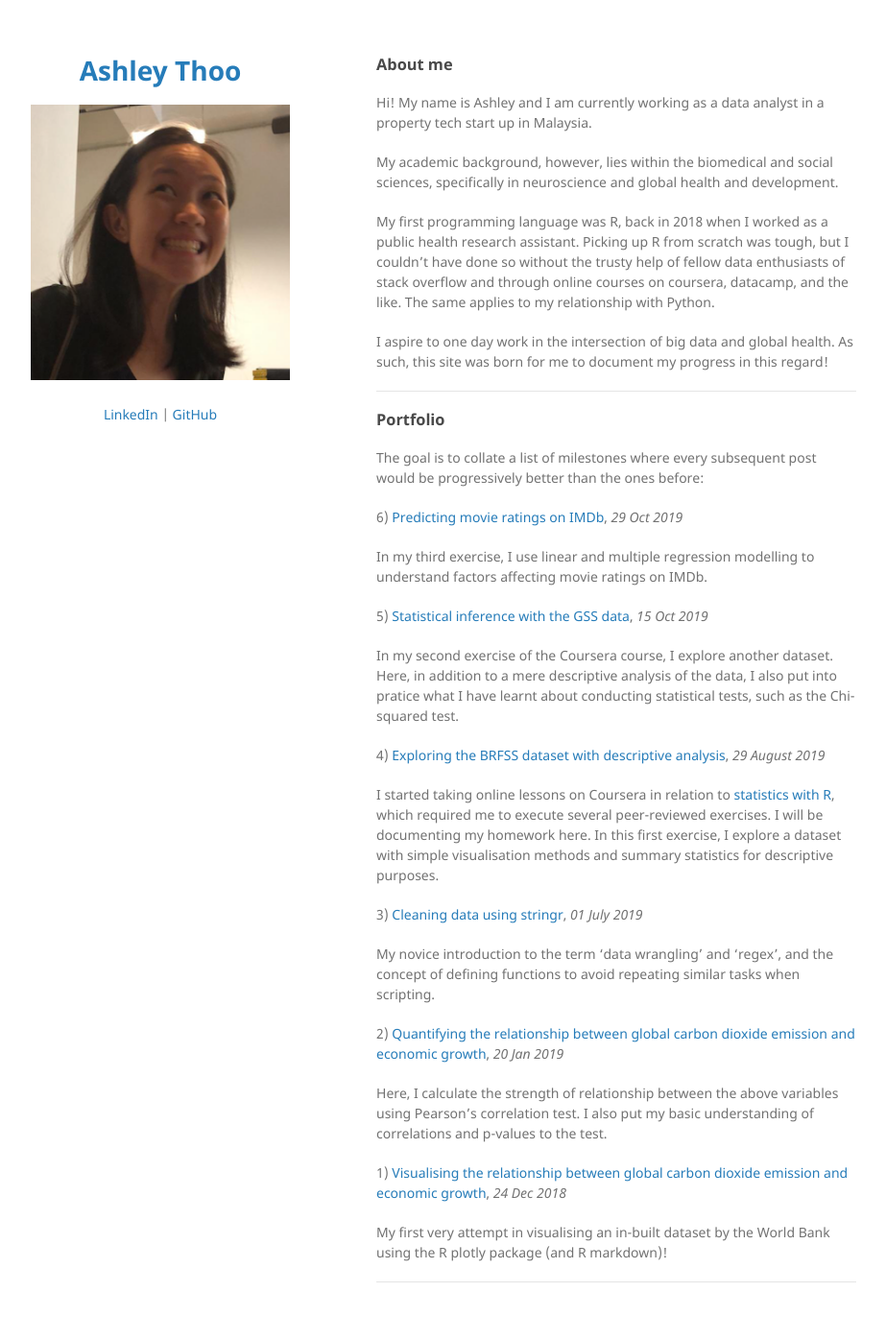
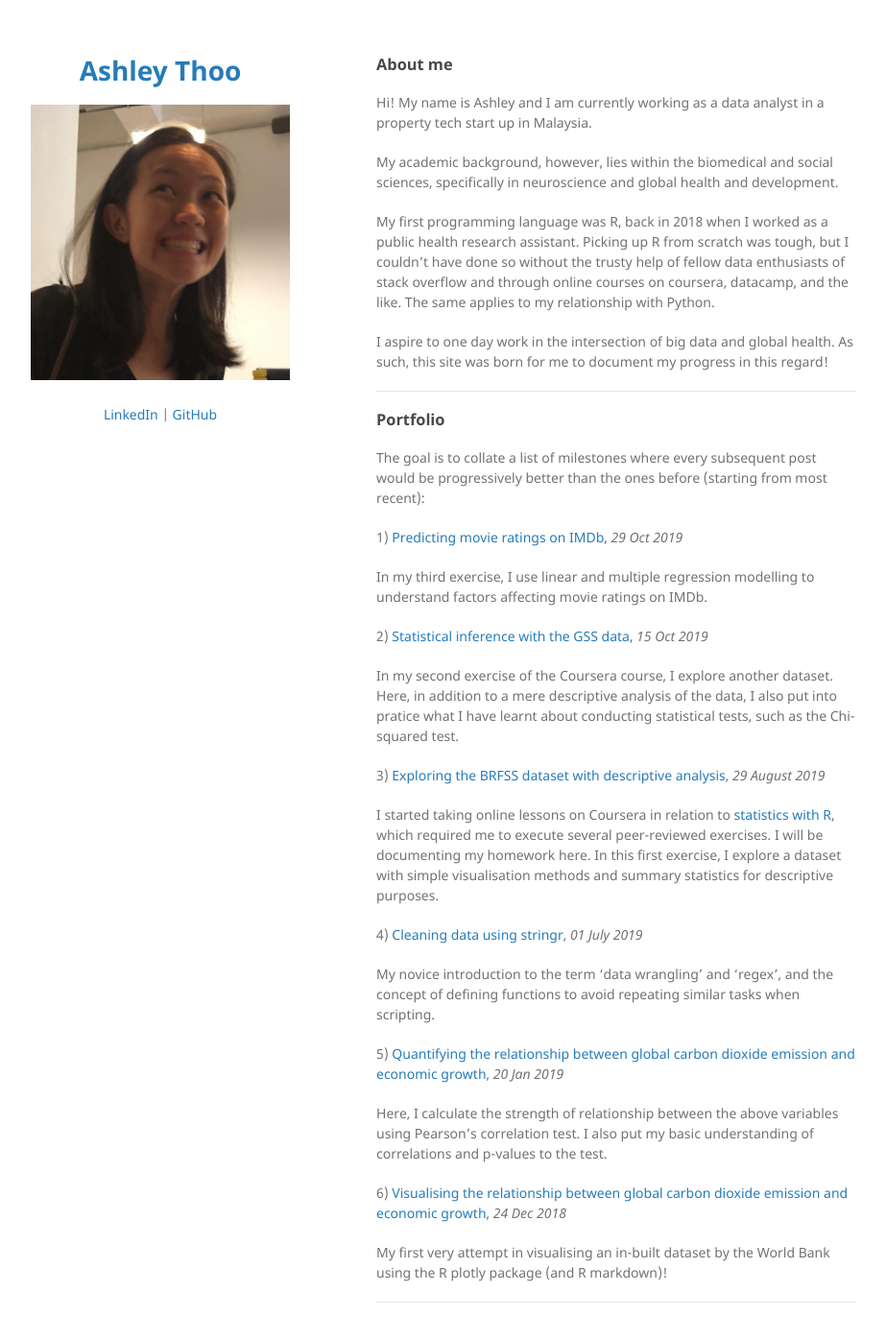
Before and after one commit to ashleythy/ashleythy.github.io, a Jekyll site: the page built from index.md, in a window 1280 px wide and 1400 px high. Shown: the top 1396 px of the window at 96% size, without its empty margins (178-1101 px from the left). Built offline with Jekyll 4.4.1, drawn with Linux system fonts in a browser that asks for light colours; our own code applies the rules of GitHub Pages for plain Markdown files.

Commit message:
Update index.md

```diff
--- a/index.md
+++ b/index.md
@@ -13,29 +13,29 @@
 
 ### Portfolio
 
-The goal is to collate a list of milestones where every subsequent post would be progressively better than the ones before:
+The goal is to collate a list of milestones where every subsequent post would be progressively better than the ones before (starting from most recent):
 
-6) [Predicting movie ratings on IMDb](/html/entry6.html), <i>29 Oct 2019</i>
+1) [Predicting movie ratings on IMDb](/html/entry6.html), <i>29 Oct 2019</i>
 
 In my third exercise, I use linear and multiple regression modelling to understand factors affecting movie ratings on IMDb.
 
-5) [Statistical inference with the GSS data](/html/entry5.html), <i>15 Oct 2019</i>
+2) [Statistical inference with the GSS data](/html/entry5.html), <i>15 Oct 2019</i>
 
 In my second exercise of the Coursera course, I explore another dataset. Here, in addition to a mere descriptive analysis of the data, I also put into pratice what I have learnt about conducting statistical tests, such as the Chi-squared test.
 
-4) [Exploring the BRFSS dataset with descriptive analysis](/html/entry4.html), <i>29 August 2019</i>
+3) [Exploring the BRFSS dataset with descriptive analysis](/html/entry4.html), <i>29 August 2019</i>
 
 I started taking online lessons on Coursera in relation to [statistics with R](https://www.coursera.org/specializations/statistics), which required me to execute several peer-reviewed exercises. I will be documenting my homework here. In this first exercise, I explore a dataset with simple visualisation methods and summary statistics for descriptive purposes.
 
-3) [Cleaning data using stringr](/html/entry3.html), <i>01 July 2019</i>
+4) [Cleaning data using stringr](/html/entry3.html), <i>01 July 2019</i>
 
 My novice introduction to the term 'data wrangling' and 'regex', and the concept of defining functions to avoid repeating similar tasks when scripting.
 
-2) [Quantifying the relationship between global carbon dioxide emission and economic growth](/html/entry2.html), <i>20 Jan 2019</i>
+5) [Quantifying the relationship between global carbon dioxide emission and economic growth](/html/entry2.html), <i>20 Jan 2019</i>
 
 Here, I calculate the strength of relationship between the above variables using Pearson's correlation test. I also put my basic understanding of correlations and p-values to the test.
 
-1) [Visualising the relationship between global carbon dioxide emission and economic growth](/html/entry1.html), <i>24 Dec 2018</i>
+6) [Visualising the relationship between global carbon dioxide emission and economic growth](/html/entry1.html), <i>24 Dec 2018</i>
 
 My first very attempt in visualising an in-built dataset by the World Bank using the R plotly package (and R markdown)!
 
```
